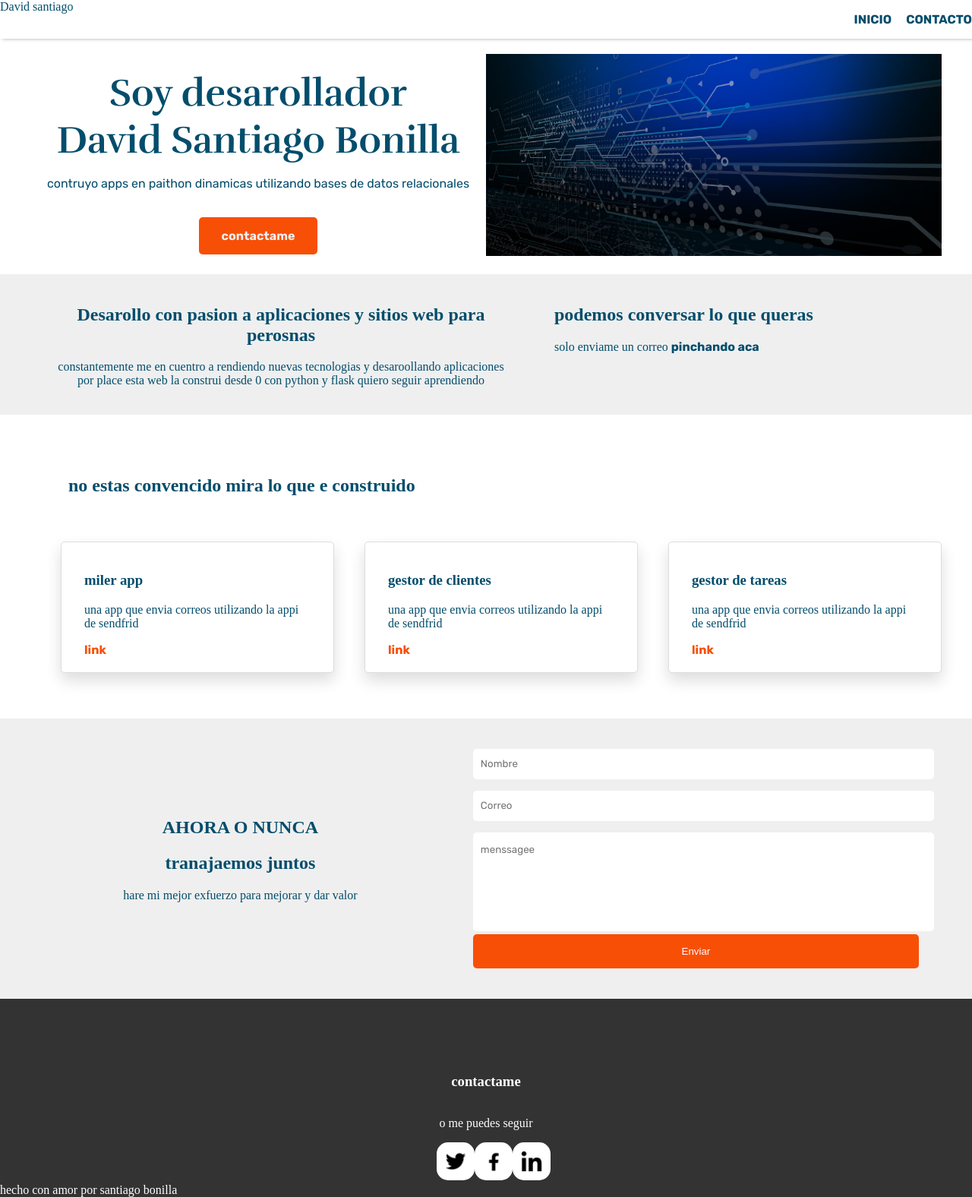
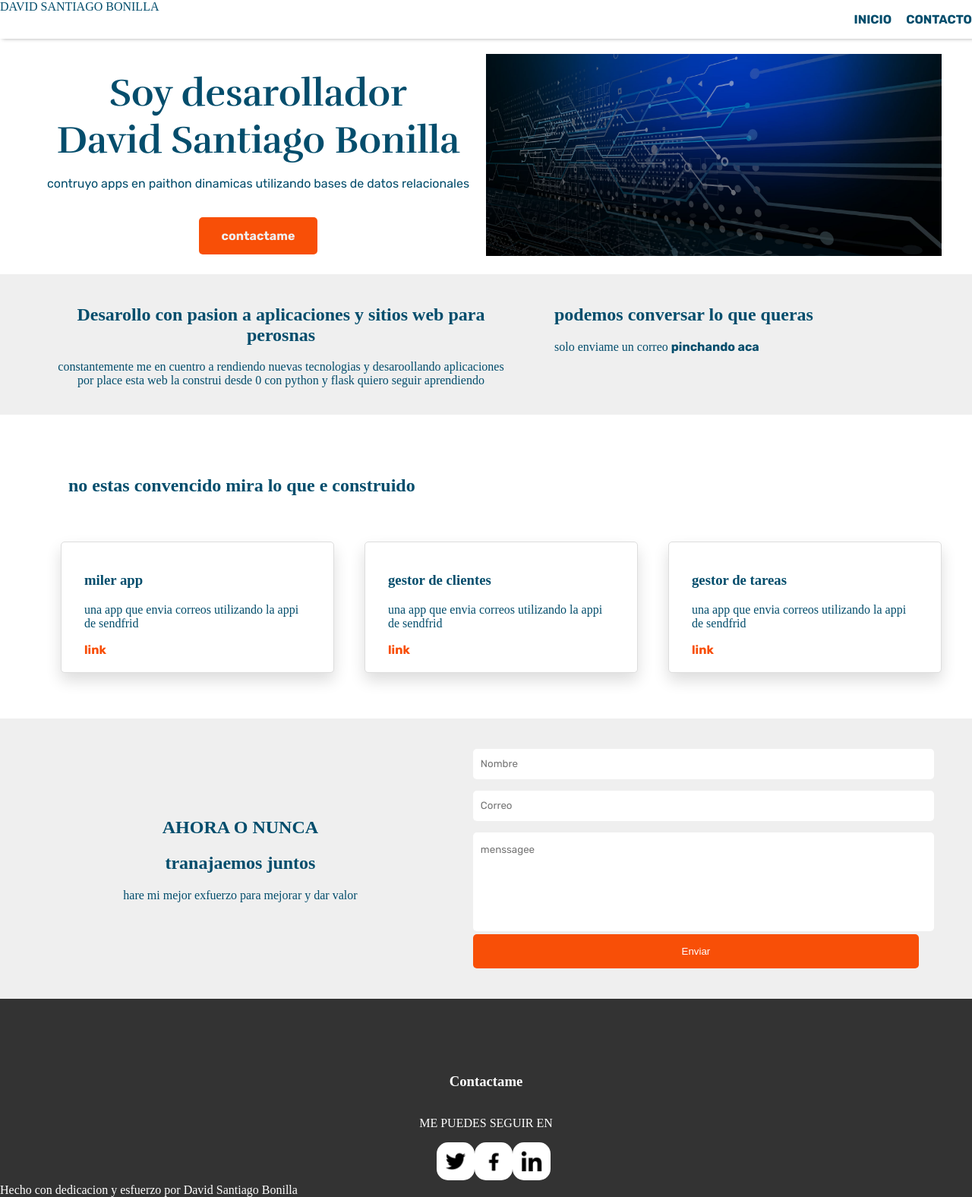
Before and after one commit to santiagobonilla14/portafolio, a Flask app: page / in a window 1280 px wide. Shown: the whole page at 76% size. Run offline with Flask 2, Linux system fonts and the light colour scheme.

Commit message:
Update base.html

```diff
--- a/app/templates/base.html
+++ b/app/templates/base.html
@@ -9,7 +9,7 @@
 <link href="https://fonts.googleapis.com/css2?family=Rufina:wght@400;700&display=swap" rel="stylesheet">
 <body>
     <header>
-        <div class="logo">David santiago</div>
+        <div class="logo">DAVID SANTIAGO BONILLA</div>
         <nav>
             <ul>
                 <li><a href="{{url_for('portfolio.index') }}">INICIO</a></li>
@@ -21,12 +21,12 @@
     <div class="footer">
     <div class="center full-width">
         <div class="row">
-            <h3>contactame</h3>
+            <h3>Contactame</h3>
         </div>
     </div>
     <div class="center full-width">
         <div class="row">
-            <p>o me puedes seguir </p>
+            <p> ME PUEDES SEGUIR EN  </p>
         </div>
     </div>
     <div class="center full-width social-links">
@@ -42,7 +42,7 @@
     </div>
     <div class="'made-with">
         <div class="row">
-            hecho con amor por santiago bonilla
+            Hecho con  dedicacion y esfuerzo por David Santiago Bonilla
         </div>
     </div>
     </div>
```
